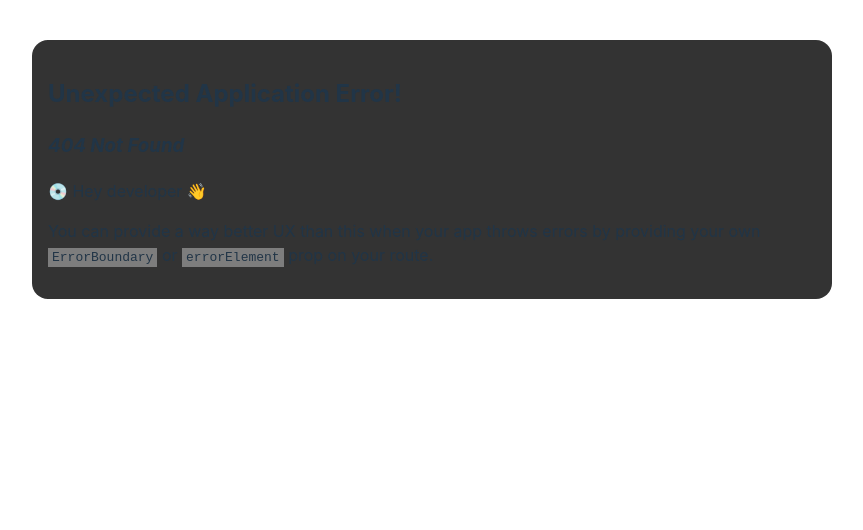
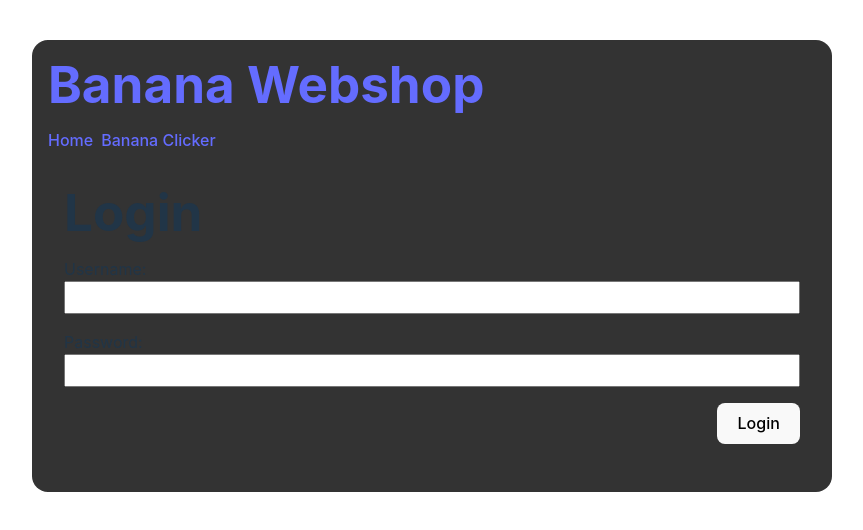
Before and after one commit to BaloeDB/operation-banana, a React (Vite) app in the folder frontend/: page /login in a window 1280 px wide. Before the commit this address had no page. Shown: the top 530 px of the page, without its empty margins (208-1071 px from the left). Built offline with nearby package versions, Linux system fonts and the light colour scheme.

Commit message:
First attempt adding a login form

```diff
--- a/frontend/src/index.css
+++ b/frontend/src/main.css
@@ -15,12 +15,11 @@
 
 a {
   font-weight: 500;
-  color: #f7ad3e;
+  color: #646cff;
   text-decoration: inherit;
 }
 a:hover {
-  color: #db9630;
-  filter: drop-shadow(0.1rem -0.1rem 0.2rem #99661a);
+  color: #535bf2;
 }
 
 * {
@@ -51,37 +50,8 @@ h1 {
   flex-direction: column;
 }
 
-.items-start {
-  align-items: start;
-}
-
-.items-center {
-  align-items: center;
-}
-
-.justify-between {
-  justify-content: space-between;
-}
-
 .gap-2 {
   gap: 0.5rem;
-}
-
-.m-0 {
-  margin: 0;
-}
-
-.relative {
-  position: relative;
-}
-
-.circle-child {
-  position: absolute;
-  width: 25px;
-  height: 25px;
-  left: calc(50% - 12.5px);
-  top: calc(50% - 12.5px);
-  user-select: none;
 }
 
 button {
@@ -95,11 +65,9 @@ button {
   cursor: pointer;
   transition: border-color 0.25s;
 }
-
 button:hover {
-  border-color: #f7ad3e;
+  border-color: #646cff;
 }
-
 button:focus,
 button:focus-visible {
   outline: 4px auto -webkit-focus-ring-color;
@@ -117,3 +85,20 @@ button:focus-visible {
     background-color: #f9f9f9;
   }
 }
+
+/***********************************/
+
+#login-form {
+  margin: 2rem 1rem;
+}
+
+#login-form input[type="text" i],
+#login-form input[type="password" i] {
+  width: 100%;
+  font-size: large;
+  padding: 0.25rem;
+}
+
+.right {
+  text-align: right;
+}
--- /dev/null
+++ b/frontend/src/routes/Login.tsx
@@ -0,0 +1,35 @@
+import axios from "axios";
+import { FormEvent } from "react"
+import { useCookies } from "react-cookie";
+
+export default function Login() {
+    const [cookies, setCookie, removeCookie] = useCookies(["accessToken"]);
+
+    async function sendLogin(e: FormEvent<HTMLFormElement>) {
+        e.preventDefault();
+        let object = Object.fromEntries(new FormData(e.target as HTMLFormElement).entries());
+        setCookie("accessToken", await axios.post("http://localhost:8080/api/v1/banana/user/login", object));
+        location.assign("./");
+    }
+
+    return (
+        <form id="login-form" onSubmit={sendLogin}>
+            <h1>Login</h1>
+            <p>
+                <label>
+                    Username:<br />
+                    <input type="text" name="username" />
+                </label>
+            </p>
+            <p>
+                <label>
+                    Password:<br />
+                    <input type="password" name="password" />
+                </label>
+            </p>
+            <p className="right">
+                <button id="btn-login">Login</button>
+            </p>
+        </form>
+    )
+}
```
Also changed, not shown: frontend/src/main.tsx (+6 -1 lines).
